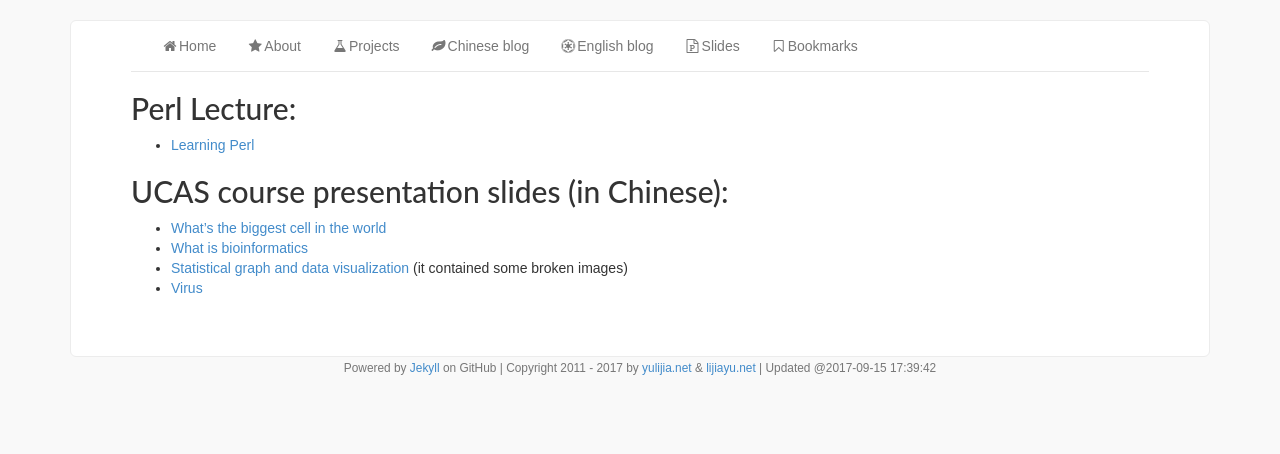
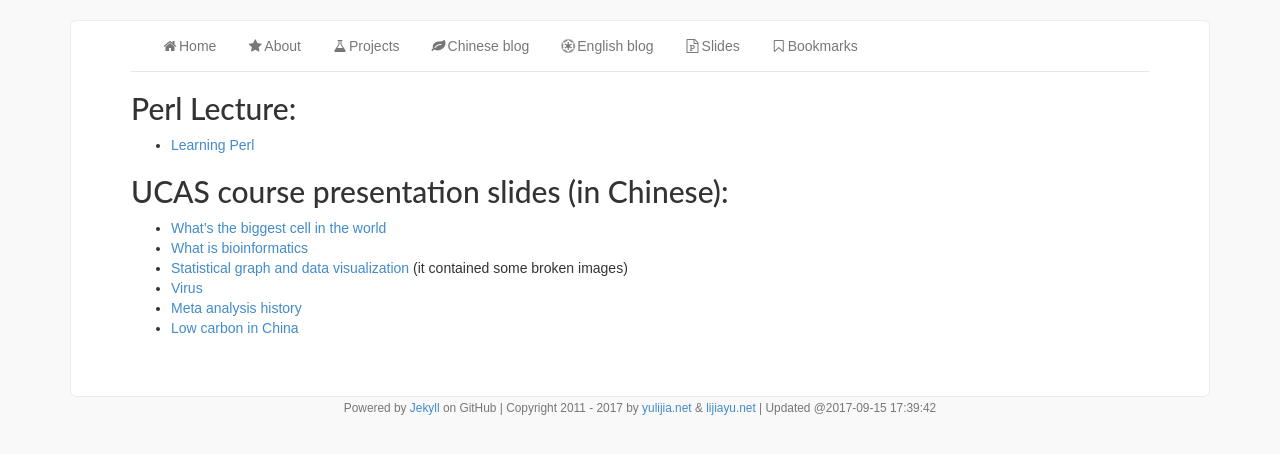
Before and after one commit to yulijia/yulijia.github.io, a Jekyll site: the page built from slides/index.md, in a window 1280 px wide. Shown: the top 454 px of the page. Built offline with Jekyll 4.4.1, drawn with Linux system fonts in a browser that asks for light colours; nearby versions of some CDN libraries; our own code applies the rules of GitHub Pages for plain Markdown files.

Commit message:
update new slides

```diff
--- a/slides/index.md
+++ b/slides/index.md
@@ -12,3 +12,5 @@ avatar: yes
 - [What is bioinformatics](./WhatisBioinformatics.pdf "What is bioinformatics")
 - [Statistical graph and data visualization](./StatisticalGraphandDataVsualization.pdf "Statistical graph and data visualization") (it contained some broken images)
 - [Virus](./virus.pdf "Virus")
+- [Meta analysis history](./meta_class_presentation.pdf "Meta analysis history")
+- [Low carbon in China](./low_carbon_presentation.pdf "Low carbon in China")
```
Also changed, not shown: 2 other files.
